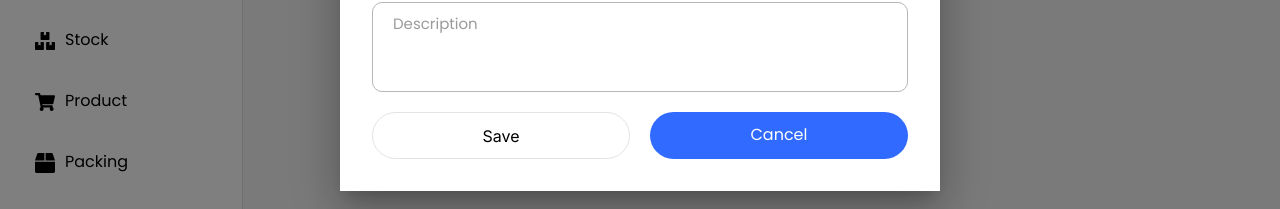
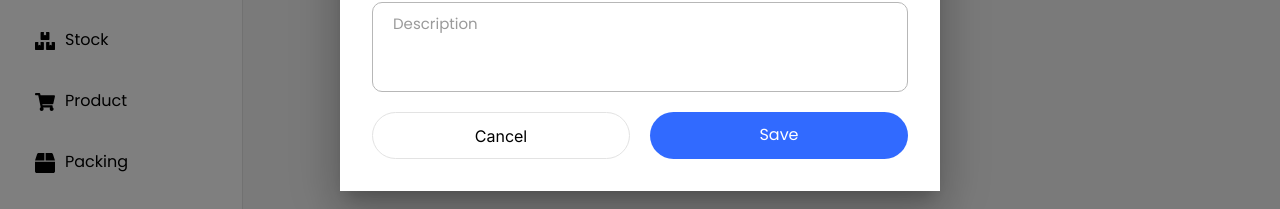
Before and after one commit to aqibjawad/rice_mill, a Next.js app: page /product in a window 1280 px wide. Both pictures are taken after a click on the element "Add". Shown: the part 435-644 px from the top of the page. Built offline with nearby package versions, Linux system fonts and the light colour scheme; no server answers.

Commit message:
add product set

```diff
--- a/components/stock/AddItemToStock.jsx
+++ b/components/stock/AddItemToStock.jsx
@@ -8,7 +8,7 @@ import APICall from "../../networkApi/APICall";
 import InputWithTitle from "../generic/InputWithTitle";
 import PrimaryButton from "../generic/PrimaryButton";
 import MultilineInput from "../generic/MultilineInput";
-import Swal from 'sweetalert2';
+import Swal from "sweetalert2";
 import styles from "../../styles/paymentss.module.css";
 
 const AddItemToStock = ({ open, handleClose, editingData, onItemUpdated }) => {
@@ -16,17 +16,17 @@ const AddItemToStock = ({ open, handleClose, editingData, onItemUpdated }) => {
   const [fetchingProducts, setFetchingProducts] = useState(false);
   const [productsList, setProductsList] = useState([]);
   const [selectedProductID, setSelectedProductID] = useState([]);
-
+  const [sendingDate, setSendingData] = useState(false);
   const [allPackings, setAllPackings] = useState([]);
   const [fetchingPackings, setFetchPackings] = useState(false);
   const [allPackingsList, setAllPackingsList] = useState([]);
   const [selectedPackingID, setSelectedPackingID] = useState([]);
 
-  const [description, setDescription] = useState('');
-  const [quantity, setQuantity] = useState('');
-  const [price, setPrice] = useState('');
+  const [description, setDescription] = useState("");
+  const [quantity, setQuantity] = useState("");
+  const [price, setPrice] = useState("");
 
-  const [error, setError] = useState('');
+  const [error, setError] = useState("");
   const [isLoading, setIsLoading] = useState(false);
 
   const api = new APICall();
@@ -50,9 +50,9 @@ const AddItemToStock = ({ open, handleClose, editingData, onItemUpdated }) => {
   const resetForm = () => {
     setSelectedProductID([]);
     setSelectedPackingID([]);
-    setDescription('');
-    setQuantity('');
-    setPrice('');
+    setDescription("");
+    setQuantity("");
+    setPrice("");
   };
 
   const fetchProducts = async () => {
@@ -146,46 +146,62 @@ const AddItemToStock = ({ open, handleClose, editingData, onItemUpdated }) => {
     if (!validateInputs()) return;
 
     setIsLoading(true);
-    setError('');
+    setError("");
 
     try {
-      const data = {
-        product_id: selectedProductID[0],
-        packing_id: selectedPackingID[0],
+      let data;
+      if (editingData) {
+        data = {
+          product_id: selectedProductID,
+          packing_id: selectedPackingID,
           product_description: description.trim(),
           quantity: parseInt(quantity),
-        price: parseFloat(price)
+          price: parseFloat(price),
         };
+      } else {
+        data = {
+          "product_id[0]": selectedProductID[0],
+          "packing_id[0]": selectedPackingID[0],
+          "product_description[0]": description.trim(),
+          "quantity[0]": parseInt(quantity),
+          "price[0]": parseFloat(price),
+        };
+      }
 
       let response;
       if (editingData) {
-        response = await api.updateFormDataWithToken(`${stocks}/${editingData.id}`, data);
+        response = await api.updateFormDataWithToken(
+          `${stocks}/${editingData.id}`,
+          data
+        );
       } else {
         response = await api.postFormDataWithToken(stocks, data);
       }
 
-      if (response.status === 200 || response.status === 201) {
       Swal.fire({
-          title: 'Success!',
-          text: editingData ? 'Item updated successfully.' : 'Item added to stock successfully.',
-          icon: 'success',
-          confirmButtonText: 'OK'
+        title: "Success!",
+        text: editingData
+          ? "Item updated successfully."
+          : "Item added to stock successfully.",
+        icon: "success",
+        confirmButtonText: "OK",
       });
 
       handleClose();
       if (onItemUpdated) {
         onItemUpdated();
       }
-      }
     } catch (error) {
-      console.error('Error submitting item:', error);
-      setError('An error occurred. Please try again.');
+      console.error("Error submitting item:", error);
+      setError("An error occurred. Please try again.");
 
       Swal.fire({
-        title: 'Error!',
-        text: editingData ? 'Failed to update item.' : 'Failed to add item to stock.',
-        icon: 'error',
-        confirmButtonText: 'OK'
+        title: "Error!",
+        text: editingData
+          ? "Failed to update item."
+          : "Failed to add item to stock.",
+        icon: "error",
+        confirmButtonText: "OK",
       });
     } finally {
       setIsLoading(false);
@@ -202,7 +218,7 @@ const AddItemToStock = ({ open, handleClose, editingData, onItemUpdated }) => {
     boxShadow: 24,
     borderRadius: 2,
     p: 4,
-    outline: 'none'
+    outline: "none",
   };
 
   return (
@@ -218,8 +234,11 @@ const AddItemToStock = ({ open, handleClose, editingData, onItemUpdated }) => {
             <img className={styles.logo} src="/logo.png" alt="Logo" />
           </div>
 
-          <div className={styles.ledgerHead} style={{ fontSize: '1.5rem', padding: '1rem' }}>
-            {editingData ? 'Update Item In Stock' : 'Add Item In Stock'}
+          <div
+            className={styles.ledgerHead}
+            style={{ fontSize: "1.5rem", padding: "1rem" }}
+          >
+            {editingData ? "Update Item In Stock" : "Add Item In Stock"}
           </div>
           {fetchingProducts ? (
             <Skeleton height={70} />
@@ -228,7 +247,10 @@ const AddItemToStock = ({ open, handleClose, editingData, onItemUpdated }) => {
               disablePortal
               id="product-select"
               options={productsList}
-              value={productsList.find(item => item.id === selectedProductID[0]) || null}
+              value={
+                productsList.find((item) => item.id === selectedProductID[0]) ||
+                null
+              }
               renderInput={(params) => (
                 <TextField {...params} label="Select Product" />
               )}
@@ -244,7 +266,11 @@ const AddItemToStock = ({ open, handleClose, editingData, onItemUpdated }) => {
               disablePortal
               id="packing-select"
               options={allPackingsList}
-              value={allPackingsList.find(item => item.id === selectedPackingID[0]) || null}
+              value={
+                allPackingsList.find(
+                  (item) => item.id === selectedPackingID[0]
+                ) || null
+              }
               renderInput={(params) => (
                 <TextField {...params} label="Select Packing" />
               )}
--- a/components/stock/addProduct.jsx
+++ b/components/stock/addProduct.jsx
@@ -1,30 +1,33 @@
 // AddProduct.jsx
 "use client";
-import React, { useState, useEffect } from 'react';
-import { Modal, Box } from '@mui/material';
+import React, { useState, useEffect } from "react";
+import { Modal, Box, CircularProgress } from "@mui/material";
 import styles from "../../styles/product.module.css";
 import InputWithTitle from "../../components/generic/InputWithTitle";
 import MultilineInput from "../../components/generic/MultilineInput";
-
-import {products} from "../../networkApi/Constants"
+import APICall from "@/networkApi/APICall";
+import { products } from "../../networkApi/Constants";
+import { showErrorAlert } from "@/networkApi/Helper";
 
 const style = {
-    position: 'absolute',
-    top: '50%',
-    left: '50%',
-    transform: 'translate(-50%, -50%)',
+  position: "absolute",
+  top: "50%",
+  left: "50%",
+  transform: "translate(-50%, -50%)",
   width: 600,
-    bgcolor: 'background.paper',
-    border: 'none',
+  bgcolor: "background.paper",
+  border: "none",
   boxShadow: 24,
   p: 4,
-    outline:"none"
+  outline: "none",
 };
 
 const AddProduct = ({ open, handleClose, editData = null }) => {
+  const api = new APICall();
+  const [sendingData, setSendingData] = useState(false);
   const [formData, setFormData] = useState({
-        product_name: '',
-        product_description: ''
+    product_name: "",
+    product_description: "",
   });
 
   useEffect(() => {
@@ -33,45 +36,40 @@ const AddProduct = ({ open, handleClose, editData = null }) => {
     } else {
       // Reset form when adding new product
       setFormData({
-                product_name: '',
-                product_description: ''
+        product_name: "",
+        product_description: "",
+        product_type: "paddy",
       });
     }
   }, [editData]);
 
   const handleInputChange = (e) => {
     const { name, value } = e.target;
-        setFormData(prevState => ({
+    setFormData((prevState) => ({
       ...prevState,
-            [name]: value
+      [name]: value,
     }));
   };
 
   const handleSubmit = async (e) => {
-        e.preventDefault();
-
-        const data = new FormData();
-        for (const key in formData) {
-            data.append(key, formData[key]);
+    if (formData.product_name === "") {
+      alert("Please select a product Name");
+    } else if (formData.product_description === "") {
+      alert("Please Write any Description");
+    } else {
+      try {
+        setSendingData(true);
+        const response = await api.postFormDataWithToken(products, formData);
+        setSendingData(false);
+        console.log(
+          editData
+            ? "Product updated successfully"
+            : "Product added successfully"
+        );
+        handleClose();
+      } catch (error) {
+        console.error("An error occurred", error);
       }
-
-        try {
-            const url = products
-            const method = editData ? 'PUT' : 'POST';
-
-            const response = await fetch(url, {
-                method: method,
-                body: data
-            });
-
-            if (response.ok) {
-                console.log(editData ? 'Product updated successfully' : 'Product added successfully');
-                handleClose();
-            } else {
-                console.error(editData ? 'Product update failed' : 'Product addition failed');
-            }
-        } catch (error) {
-            console.error('An error occurred', error);
     }
   };
 
@@ -84,10 +82,10 @@ const AddProduct = ({ open, handleClose, editData = null }) => {
     >
       <Box sx={style}>
         <div className={styles.ledgerHead}>
-                    {editData ? 'Edit Product' : 'Add Product'}
+          {editData ? "Edit Product" : "Add Product"}
         </div>
 
-                <div className='mt-10'>
+        <div className="mt-10">
           <InputWithTitle
             title="Product Name"
             type="text"
@@ -95,28 +93,39 @@ const AddProduct = ({ open, handleClose, editData = null }) => {
             name="product_name"
             value={formData.product_name}
             onChange={handleInputChange}
+            required={true}
           />
         </div>
 
-                <div className='mt-10'>
+        <div className="mt-10">
           <MultilineInput
             title="Description"
             placeholder="Description"
             name="product_description"
             value={formData.product_description}
             onChange={handleInputChange}
+            required={true}
           />
         </div>
 
-                <div className='mt-5' style={{ display: 'flex', justifyContent: 'space-between' }}>
-                    <div style={{ flex: 1, marginRight: '10px' }}>
-                        <div className={styles.saveBtn} onClick={handleSubmit}>
-                            {editData ? 'Update' : 'Save'}
+        <div
+          className="mt-5"
+          style={{ display: "flex", justifyContent: "space-between" }}
+        >
+          <div style={{ flex: 1, marginRight: "10px" }}>
+            <div className={styles.saveBtn} onClick={handleClose}>
+              Cancel
             </div>
           </div>
-                    <div style={{ flex: 1, marginLeft: '10px' }}>
-                        <div className={styles.editBtn} onClick={handleClose}>
-                            Cancel
+          <div style={{ flex: 1, marginLeft: "10px" }}>
+            <div className={styles.editBtn} onClick={handleSubmit}>
+              {sendingData ? (
+                <CircularProgress color="inherit" size={20} />
+              ) : editData ? (
+                "Update"
+              ) : (
+                "Save"
+              )}
             </div>
           </div>
         </div>
```
Also changed, not shown: components/generic/dropdown.jsx (+4 -6 lines). Lines whose indentation alone changed are shown as unchanged.
